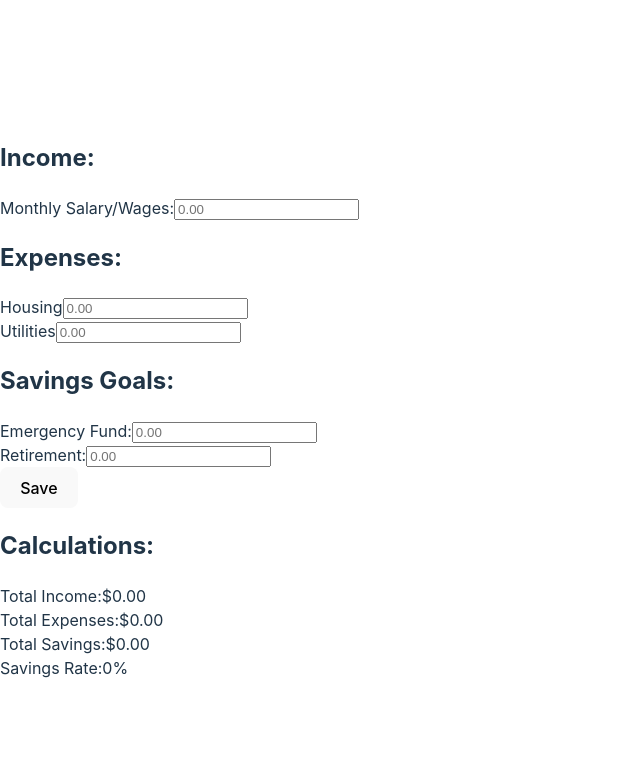
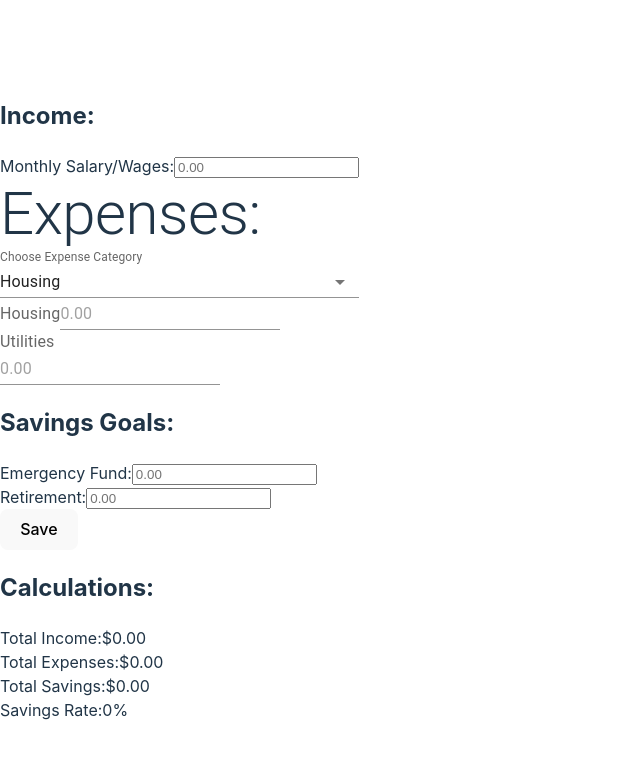
Before and after one commit to bruceblack88/budgeter, a React (Vite) app: page / in a window 1280 px wide. Shown: the top 758 px of the page, without its empty margins (0-640 px from the left). Built offline with nearby package versions, Linux system fonts and the light colour scheme.

Commit message:
Add MUI Add MUI components Add Expense Category Dropdown

```diff
--- a/package.json
+++ b/package.json
@@ -10,6 +10,10 @@
     "preview": "vite preview"
   },
   "dependencies": {
+    "@emotion/react": "^11.11.1",
+    "@emotion/styled": "^11.11.0",
+    "@mui/icons-material": "^5.14.13",
+    "@mui/material": "^5.14.13",
     "react": "^18.2.0",
     "react-dom": "^18.2.0"
   },
--- a/src/components/ExpensesInput.tsx
+++ b/src/components/ExpensesInput.tsx
@@ -1,4 +1,5 @@
 import {ChangeEvent} from "react";
+import {Box, FormControl, FormLabel, Input, InputLabel, NativeSelect, Typography} from "@mui/material";
 
 export interface ExpensesCategories {
     housing: number;
@@ -40,33 +41,61 @@ function ExpensesInput({expenses, handleInputChange}: ExpensesInputProps) {
     }
     return (
         <>
-            <div>
-                <h2>Expenses:</h2>
-                <div>
-                    <label htmlFor={expenseLabel.housing.toLowerCase()}>
+            <Box>
+                <Typography variant={"h2"}>Expenses:</Typography>
+                <Box sx={{ minWidth: 120 }}>
+                    <FormControl fullWidth>
+                        <InputLabel variant="standard" htmlFor="expense-category">
+                            Choose Expense Category
+                        </InputLabel>
+                        <NativeSelect
+                            defaultValue={expenseLabel.housing}
+                            inputProps={{
+                                name: 'expense-category',
+                                id: 'expense-category',
+                            }}
+                        >
+                            <option value={expenseLabel.housing}>{expenseLabel.housing}</option>
+                            <option value={expenseLabel.utilities}>{expenseLabel.utilities}</option>
+                            <option value={expenseLabel.transportation}>{expenseLabel.transportation}</option>
+                            <option value={expenseLabel.groceries}>{expenseLabel.groceries}</option>
+                            <option value={expenseLabel.dining}>{expenseLabel.dining}</option>
+                            <option value={expenseLabel.healthcare}>{expenseLabel.healthcare}</option>
+                            <option value={expenseLabel.insurance}>{expenseLabel.insurance}</option>
+                            <option value={expenseLabel.debt}>{expenseLabel.debt}</option>
+                            <option value={expenseLabel.entertainment}>{expenseLabel.entertainment}</option>
+                            <option value={expenseLabel.savings}>{expenseLabel.savings}</option>
+                            <option value={expenseLabel.education}>{expenseLabel.education}</option>
+                            <option value={expenseLabel.childcare}>{expenseLabel.childcare}</option>
+                            <option value={expenseLabel.miscellaneous}>{expenseLabel.miscellaneous}</option>
+                        </NativeSelect>
+                    </FormControl>
+                </Box>
+                <Box>
+                    <FormLabel htmlFor={expenseLabel.housing.toLowerCase()}>
                         {expenseLabel.housing}
-                    </label>
-                    <input
+                    </FormLabel>
+                    <Input
                         type="number"
                         name={expenseLabel.housing.toLowerCase()}
                         id={expenseLabel.housing.toLowerCase()}
                         placeholder="0.00"
                         value={expenses.housing || ''}
                         onChange={handleInputChange}/>
-                </div>
-                <div>
-                    <label htmlFor={expenseLabel.utilities.toLowerCase()}>
+                </Box>
+                <Box>
+                    <InputLabel htmlFor={expenseLabel.utilities.toLowerCase()}>
                         {expenseLabel.utilities}
-                    </label>
-                    <input
+                    </InputLabel>
+                    <Input
                         type="number"
                         name={expenseLabel.utilities.toLowerCase()}
                         id={expenseLabel.utilities.toLowerCase()}
                         placeholder="0.00"
                         value={expenses.utilities || ''}
                         onChange={handleInputChange}/>
-                </div>
-            </div>
+                </Box>
+            </Box>
         </>
     );
 }
```
Also changed, not shown: 1 other file (tests, documents, lock files or other folders).
